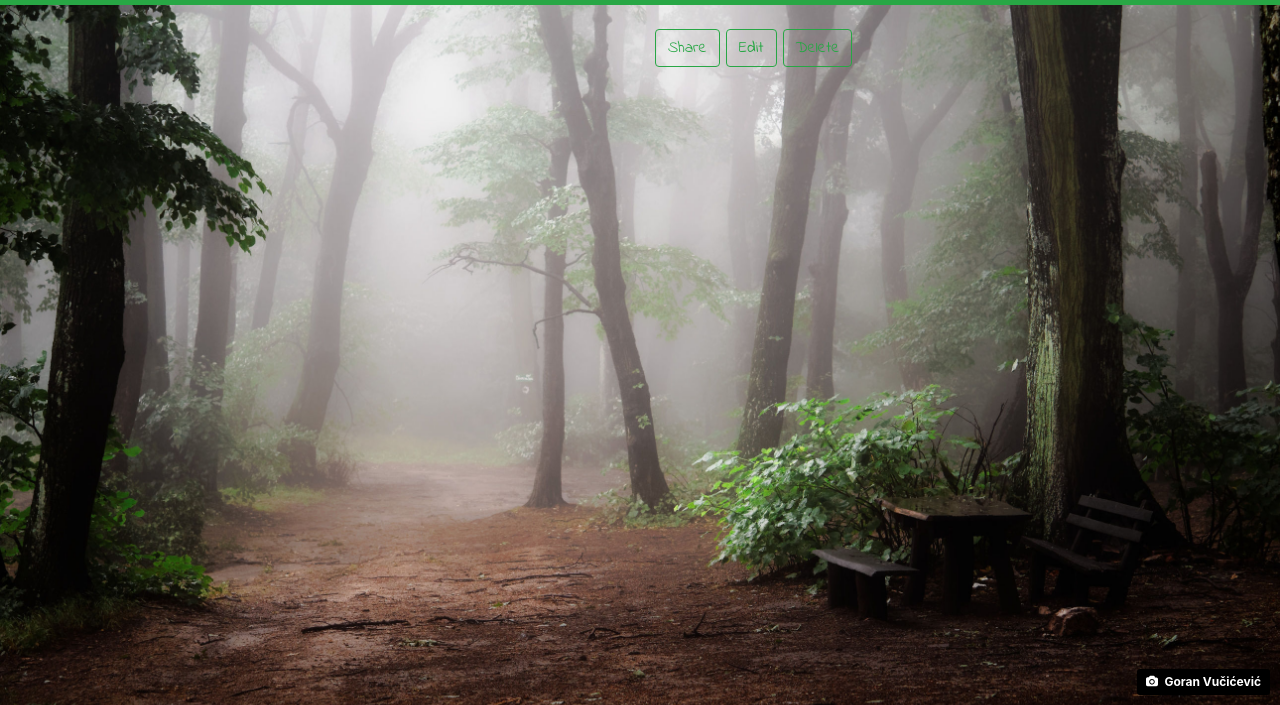
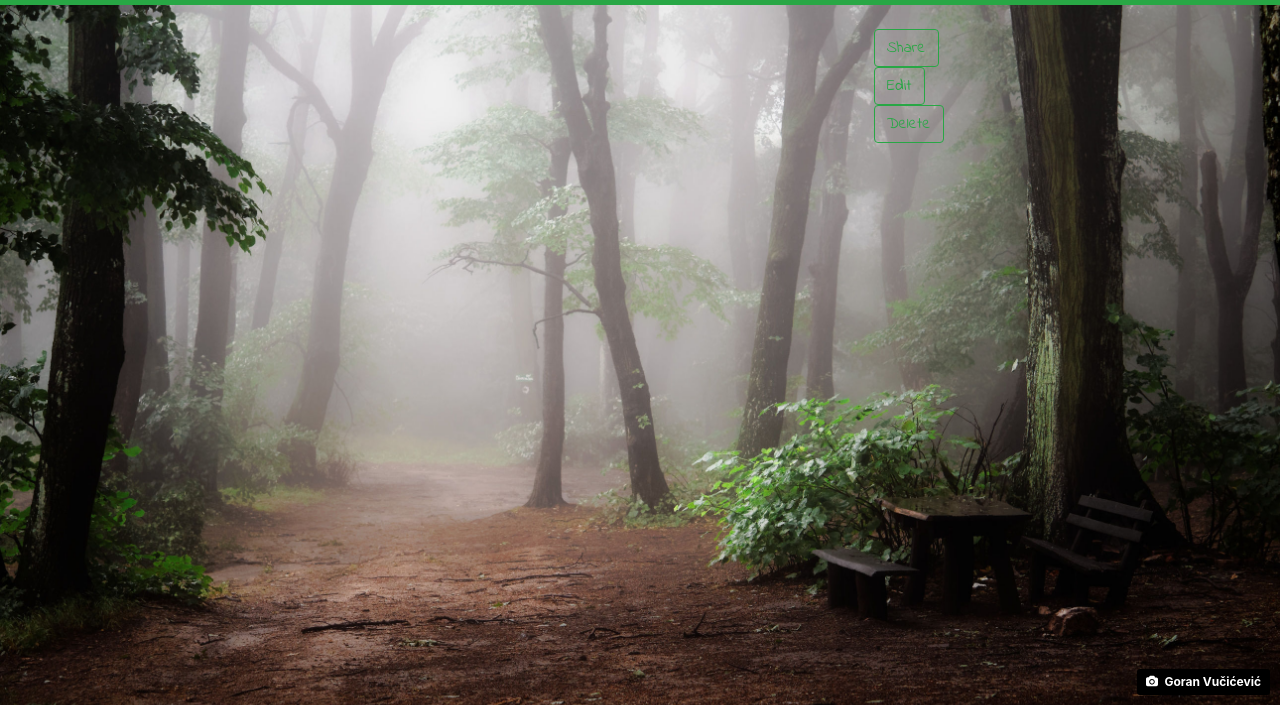
Before and after one commit to KevinUSCU/q2project-moodshrooms-client, a website: page view-shroom.html in a window 1280 px wide. Shown: the part 95-800 px from the top of the page. Drawn offline with nearby package versions, Linux system fonts and the light colour scheme; no server answers; sample sign-in values are in the browser's storage.

Commit message:
Layout adjustments to columns.

```diff
--- a/view-shroom.html
+++ b/view-shroom.html
@@ -37,13 +37,17 @@
       </div>
       <br>
       <div class="container">
-        <div class="row">
-          <div id="shroom-view" class="col align-self-center">
+        <div class="row justify-content-md-center">
+          <div class="col col-lg-2">
+          </div>
+          <div id="shroom-view" class="col-md-auto">
             <!-- Shroom card displayed here -->
           </div>
-          <div id="util" class="col align-self-end">
+          <div id="util" class="col col-lg-2">
             <button id="share" type="button" class="btn btn-outline-success">Share</button>
+            <div class="w-100"></div>
             <button id="edit" type="button" class="btn btn-outline-success">Edit</button>
+            <div class="w-100"></div>
             <button id="delete" type="button" class="btn btn-outline-success">Delete</button>
           </div>
         </div>
```
